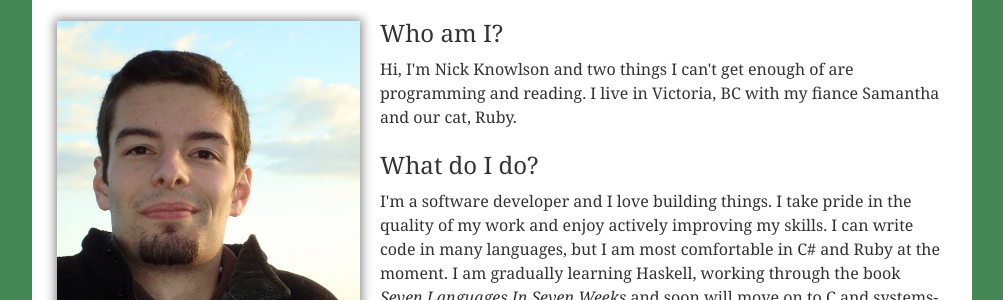
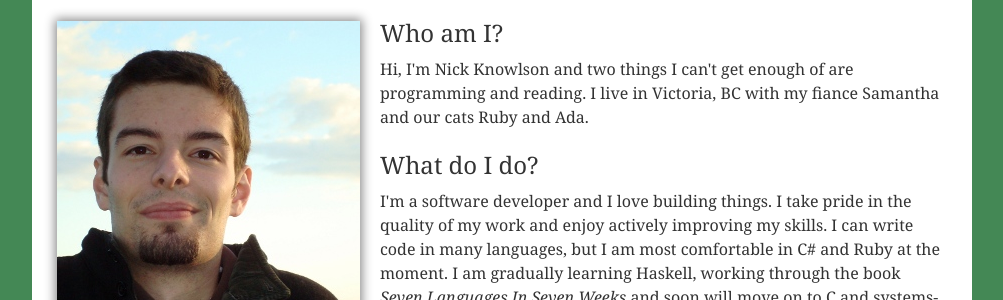
Before and after one commit to nickknw/nickknowlson.com, a Jekyll site: the page built from about/index.html, in a window 1280 px wide. Shown: the part 277-577 px from the top of the page, without its empty margins (138-1141 px from the left). Built offline with Jekyll 4.4.1, drawn with Linux system fonts in a browser that asks for light colours; nearby versions of some CDN libraries.

Commit message:
got a kitten

```diff
--- a/about/index.html
+++ b/about/index.html
@@ -8,7 +8,7 @@ description: A short summary of Nick Knowlson's hobbies and interests.
 <img id="profile_image" src="/img/profile.jpg" >
 
 <h2>Who am I?</h2>
-<p class="last_paragraph">Hi, I'm Nick Knowlson and two things I can't get enough of are programming and reading. I live in Victoria, BC with my fiance Samantha and our cat, Ruby.</p>
+<p class="last_paragraph">Hi, I'm Nick Knowlson and two things I can't get enough of are programming and reading. I live in Victoria, BC with my fiance Samantha and our cats Ruby and Ada.</p>
 
 <h2>What do I do?</h2>
 <p class="last_paragraph">I'm a software developer and I love building things. I take pride in the quality of my work and enjoy actively improving my skills. I can write code in many languages, but I am most comfortable in C# and Ruby at the moment. I am gradually learning Haskell, working through the book <i>Seven Languages In Seven Weeks</i> and soon will move on to C and systems-level programming. Check out my <a href="/projects/">Projects page</a> for some of my side projects. </p>
```
